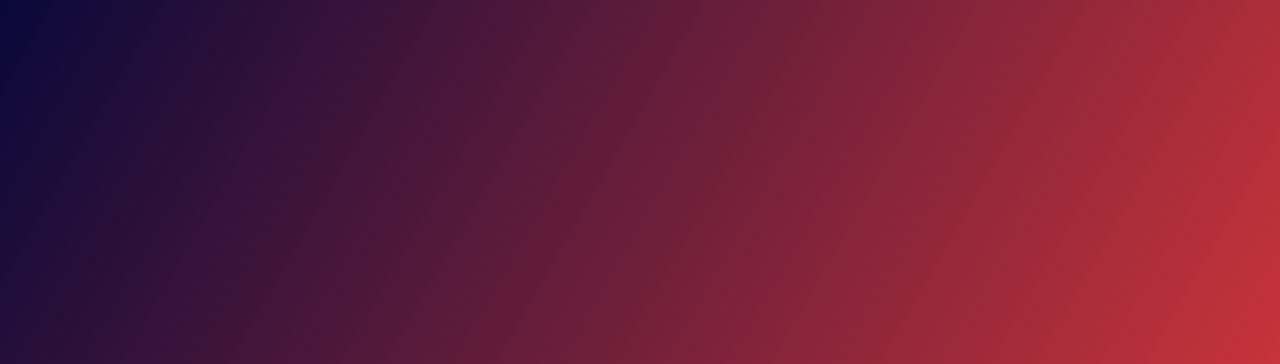
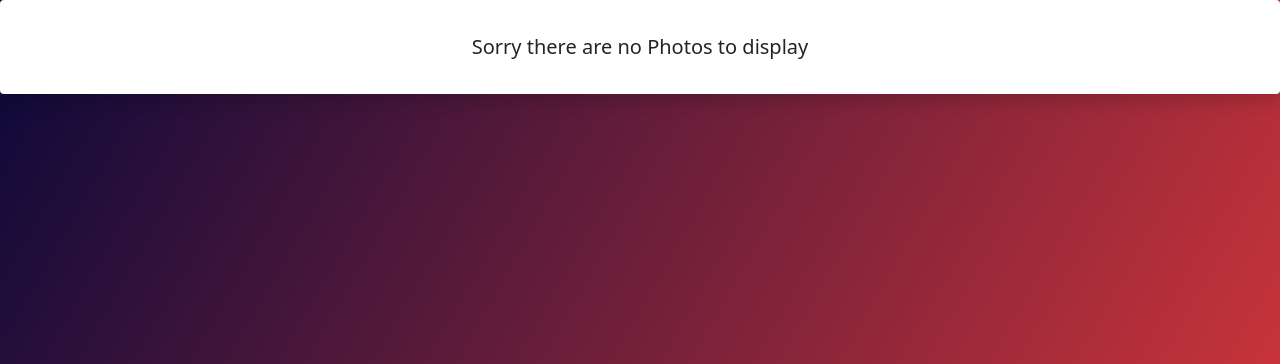
Before and after one commit to AdnanK1/photobooth, a Django app: page / in a window 1280 px wide. Shown: the part 56-420 px from the top of the page. Run offline with Django 4.2, Linux system fonts and the light colour scheme; some libraries are stand-ins or nearby versions.

Commit message:
Templates:Added a message in the home page if there is no image to display

```diff
--- a/base/templates/home.html
+++ b/base/templates/home.html
@@ -1,4 +1,14 @@
 {% extends 'base.html' %}
 {% block content %}
+{% if images %}
 
+{% else %}
+<div class="shadow p-3 mb-5 bg-body rounded">
+    <div class="card-body">
+      <blockquote class="blockquote mb-0">
+        <p class="text-center">Sorry there are no Photos to display</p>
+      </blockquote>
+    </div>
+  </div>
+{% endif %}
 {% endblock %}
```
